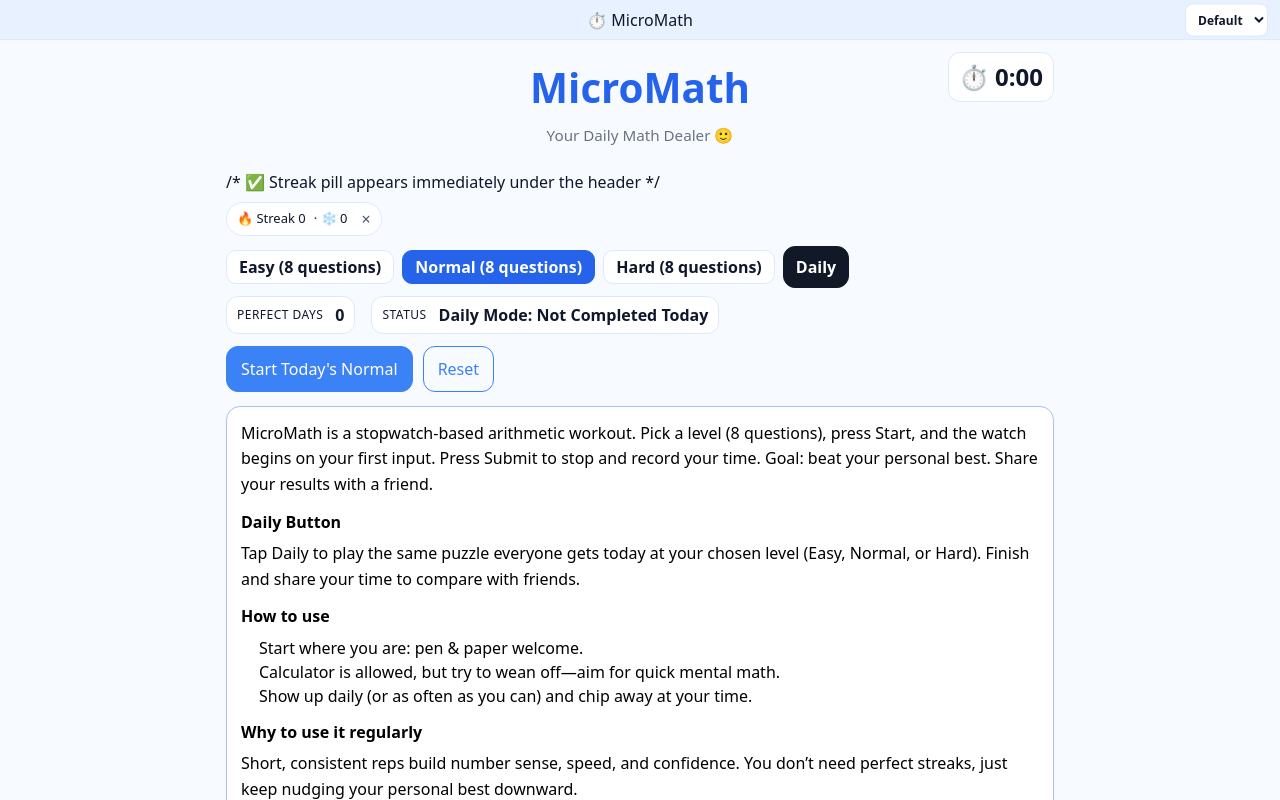
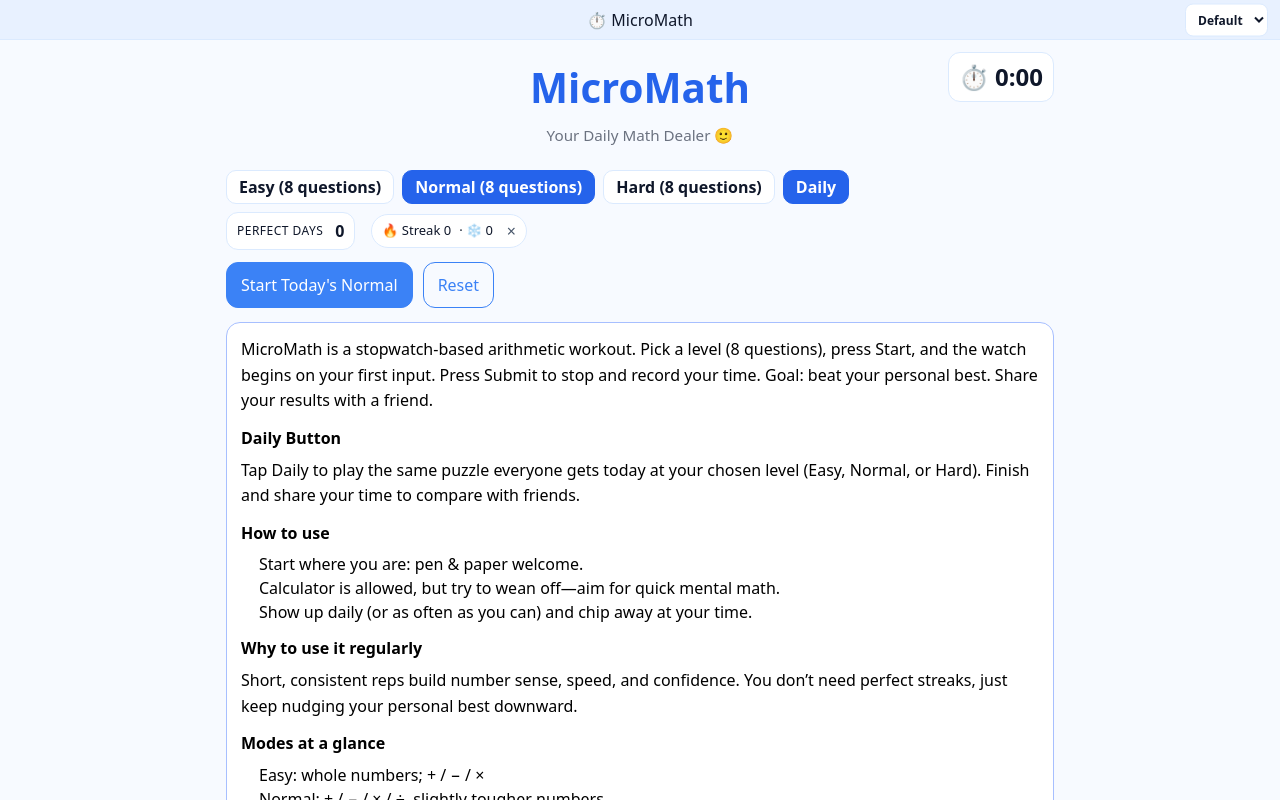
Before and after one commit to joyceybear06/micromath, a React (Vite) app: page / in a window 1280 px wide. Shown: the top 800 px of the page. Built offline with nearby package versions, Linux system fonts and the light colour scheme.

Commit message:
ux: daily tab same size; remove status chip; make streak pill non-dismissible

```diff
--- a/src/App.tsx
+++ b/src/App.tsx
@@ -14,13 +14,13 @@ import { useTheme, type Theme } from "./hooks/useTheme";
 /* ✅ Streaks helper */
 import { updateStreakOnFinish } from "./utils/streaks";
 
-/* ✅ Small pill chip that shows “🔥 Streak N · ❄️ 0|1” */
+/* ✅ Small pill chip that shows “🔥 Streak N · ❄️ 0|1” (non-dismissible now) */
 import StreakPill from "./components/StreakPill";
 
-/* ✅ Web Share helper (this is the missing line) */
+/* ✅ Web Share helper */
 import { shareResult } from "./utils/share";
 
-/* NEW: sticky header wrapper */
+/* Sticky header wrapper */
 import StickyHeader from "./components/StickyHeader";
 
 type Status = "idle" | "playing" | "done";
@@ -67,16 +67,12 @@ function InlineResultsModal({
   onClose,
   message,
 }: ResultsProps) {
-
-
-  // Detect Dark by reading your existing attribute on <body>
   const isDark =
     typeof document !== "undefined" &&
     (document.body.getAttribute("data-theme") === "dark" ||
       document.body.classList.contains("dark") ||
       document.documentElement.classList.contains("dark"));
 
-  // Panel colors (Light vs Dark)
   const panelBg = isDark ? "#1f2937" : "#ffffff";
   const panelBorder = isDark ? "#334155" : "#e5e7eb";
   const panelText = isDark ? "#f8fafc" : "#111827";
@@ -96,9 +92,7 @@ function InlineResultsModal({
           origin: { y: 0.6 },
           scalar: perfect ? 1.1 : 0.9,
         });
-      } catch {
-        /* optional */
-      }
+      } catch {}
     })();
     return () => {
       canceled = true;
@@ -109,17 +103,13 @@ const onShare = async () => {
     const url = typeof window !== "undefined" ? window.location.origin : "";
     await shareResult({
       appName: "MicroMath",
-    // You can pass your mode label here if you have it in scope; otherwise omit it
-    // modeLabel,
       score,
       total,
       elapsedMs: timeMs,
-    // extra: `🔥 Streak ${s.streak} · ❄️ ${s.freeze}`, // (optional when you wire streaks)
       url,
       title: "MicroMath",
     });
   };
-
 
   if (!open) return null;
 
@@ -251,7 +241,6 @@ export default function App() {
   // THEME (persisted)
   const [theme, setTheme] = useTheme();
 
-  // ensure the theme attribute is on <body> (so light/dark palettes apply globally)
   useEffect(() => {
     document.body.setAttribute("data-theme", theme);
   }, [theme]);
@@ -325,8 +314,13 @@ const finish = () => {
       : 0;
     const perfect = steps.length > 0 && score === steps.length;
 
-  /* ✅ Update streak + freeze state (localStorage) */
+    /* ✅ Update streak + freeze in localStorage */
     updateStreakOnFinish(score, steps.length || 8);
+
+    /* Let StreakPill know its values changed (same-tab update) */
+    try {
+      window.dispatchEvent(new Event("streak:changed"));
+    } catch {}
 
     const pickEnc = () => {
       if (perfect) return undefined;
@@ -344,7 +338,6 @@ const finish = () => {
     });
   };
 
-
   const reset = () => {
     setStatus("idle");
     setSteps([]);
@@ -353,7 +346,7 @@ const finish = () => {
     sw.reset();
   };
 
-  // Let CSS know when a round is running (for mobile timer positioning)
+  // CSS hint for mobile timer positioning
   useEffect(() => {
     const v = status === "playing" ? "1" : "0";
     document.body.setAttribute("data-playing", v);
@@ -362,7 +355,7 @@ const finish = () => {
     };
   }, [status]);
 
-  // Global keydown listener to start stopwatch on FIRST keystroke
+  // Start stopwatch on FIRST keystroke in an answer field
   useEffect(() => {
     if (status !== "playing" || paused || sw.running) return;
 
@@ -383,7 +376,7 @@ const finish = () => {
     return () => window.removeEventListener("keydown", handler, true);
   }, [status, paused, sw]);
 
-  // Scoring ------------------------------------------------------------------
+  // Scoring
   const correctCount = useMemo(
     () =>
       steps.reduce((acc, s, i) => {
@@ -402,16 +395,9 @@ const finish = () => {
     }
   }, [status, correctCount, steps.length]);
 
-  // Meta values --------------------------------------------------------------
   const perfectDays = Number(localStorage.getItem("perfectDays") || "0");
-  const statusChip = isDaily
-    ? `Daily Mode: ${canPlayToday ? "Not Completed Today" : "Completed for Today"}`
-    : "Practice Mode";
 
-  // NEW: human-readable label for the Share card
-  const modeLabel = mode === "hard" ? "Hard" : mode === "normal" ? "Normal" : "Easy";
-
-  /* ---------------------- ENTER → focus next input ---------------------- */
+  /* ENTER → focus next input */
   const handleAnswerKeyDown = (
     e: React.KeyboardEvent<HTMLInputElement>,
     idx: number
@@ -431,9 +417,8 @@ const finish = () => {
       requestAnimationFrame(() => next.focus());
     }
   };
-  /* --------------------------------------------------------------------- */
 
-  /* ------------------- Mini stopwatch: visibility logic ------------------ */
+  /* Mini stopwatch: visibility logic */
   const mainTimerRef = useRef<HTMLDivElement | null>(null);
   const [isMainInView, setIsMainInView] = useState(true);
 
@@ -448,7 +433,6 @@ const finish = () => {
     return () => obs.disconnect();
   }, []);
 
-  // Scroll direction detector with small threshold (prevents micro-flicker)
   const [scrollDir, setScrollDir] = useState<"up" | "down">("up");
   useEffect(() => {
     let lastY =
@@ -482,14 +466,12 @@ const finish = () => {
     };
   }, []);
 
-  // Visible only when: playing, not paused, header timer is off-screen AND last direction wasn't down
   const miniVisible =
     status === "playing" && !paused && !isMainInView && scrollDir !== "down";
-  /* ---------------------------------------------------------------------- */
 
   return (
     <>
-      {/* Top banner (centered title, picker on far right) */}
+      {/* Top banner */}
       <div className="top-banner">
         <div className="top-banner-title">⏱ MicroMath </div>
 
@@ -506,7 +488,7 @@ const finish = () => {
       </div>
 
       <main className="app-container">
-        {/* Header: title + subtitle centered; timer on the right */}
+        {/* Header */}
         <StickyHeader>
           <header
             className="header"
@@ -536,15 +518,9 @@ const finish = () => {
               ⏱ {sw.formatted}
             </div>
           </header>
-
-/* ✅ Streak pill appears immediately under the header */
-<div style={{ marginTop: 8 }}>
-  <StreakPill />
-</div>
-
         </StickyHeader>
 
-        {/* Floating mini stopwatch (always mounted in Playing; animated show/hide) */}
+        {/* Floating mini stopwatch (phones) */}
         {status === "playing" && (
           <MiniStopwatch
             text={`⏱ ${sw.formatted}`}
@@ -555,7 +531,7 @@ const finish = () => {
           />
         )}
 
-        {/* Tabs + Daily button */}
+        {/* Tabs + Daily (Daily now styled exactly like the tabs) */}
         <div className="controls-row mode-tabs">
           <button
             onClick={() => setMode("easy")}
@@ -578,40 +554,42 @@ const finish = () => {
             Hard (8 questions)
           </button>
 
+          {/* ⬇️ Daily uses the SAME tab classes, so identical size/flow */}
           <button
             type="button"
-            className={`daily-btn ${isDaily ? "daily-btn--active" : ""}`}
+            className={`tab mode-tab ${isDaily ? "tab--active mode-tab--active" : ""}`}
             onClick={() => setIsDaily((v) => !v)}
+            aria-pressed={isDaily}
             title="Daily gives you the same puzzle as everyone today"
           >
             Daily
           </button>
         </div>
 
-        {/* Meta bar */}
+        {/* Meta bar (STATUS removed; Streak pill not dismissible) */}
         <div className="meta-bar">
           <div className="meta-item">
             <span className="meta-label">Perfect days</span>
             <span className="meta-value">{perfectDays}</span>
           </div>
 
-          <div className="meta-item">
-            <span className="meta-label">Status</span>
-            <span className="meta-value">{statusChip}</span>
+          {/* No “Status” chip anymore */}
+          <StreakPill />
         </div>
-        </div> {/* <-- close meta bar */}
 
         {/* Results strip + Share (after any finish) */}
         {status === "done" && (
           <div className="results card" style={{ marginTop: 12, padding: 12 }}>
             <div className="final-score" style={{ display: "flex", alignItems: "center", gap: 8 }}>
               <span className="meta-label">FINAL SCORE</span>
-              <a className="meta-value">{results.score}/{results.total}</a>
+              <a className="meta-value">
+                {results.score}/{results.total}
+              </a>
             </div>
 
             <ResultsShareSlot
               status={status}
-              modeLabel={modeLabel}
+              modeLabel={mode === "hard" ? "Hard" : mode === "normal" ? "Normal" : "Easy"}
               finalScore={results.score}
               total={results.total}
               elapsedMs={results.timeMs}
@@ -684,9 +662,7 @@ const finish = () => {
                     <SmartNumberInput
                       value={val}
                       onChange={(raw) => {
-                        // Start stopwatch on first character typed
                         if (status === "playing" && !paused && !sw.running) sw.start();
-
                         const next = answers.slice();
                         next[i] = raw;
                         setAnswers(next);
@@ -716,12 +692,15 @@ const finish = () => {
               justifyContent: "flex-start",
             }}
           >
-            <button onClick={finish} className="btn btn--outline">Submit</button>
+            <button onClick={finish} className="btn btn--outline">
+              Submit
+            </button>
             <button
               onClick={() => {
                 setPaused((p) => {
                   const next = !p;
-                  if (next) sw.stop(); else sw.start();
+                  if (next) sw.stop();
+                  else sw.start();
                   return next;
                 });
               }}
@@ -731,9 +710,6 @@ const finish = () => {
             </button>
           </div>
         )}
-        {/* Big + / − pad (Android only) */}
-
-
 
         {/* Instructions */}
         {status === "idle" && (
@@ -742,28 +718,25 @@ const finish = () => {
             style={{
               marginTop: 14,
               padding: 14,
-      color: "#000",          // all body text black (simple, clean)
+              color: "#000",
               lineHeight: 1.6,
-      fontWeight: 400,        // normal weight everywhere by default
+              fontWeight: 400,
             }}
           >
-    {/* Intro (plain body text, no bold) */}
             <p style={{ margin: "0 0 10px" }}>
-      MicroMath is a stopwatch-based arithmetic workout. Pick a level (8 questions), press
-      Start, and the watch begins on your first input. Press Submit to stop and record your time.
-      Goal: beat your personal best. Share your results with a friend.
+              MicroMath is a stopwatch-based arithmetic workout. Pick a level (8 questions),
+              press Start, and the watch begins on your first input. Press Submit to stop and
+              record your time. Goal: beat your personal best. Share your results with a friend.
             </p>
 
-    {/* Daily button (bold heading ONLY) */}
             <h3 style={{ margin: "12px 0 6px", fontWeight: 700 }}>
               <strong>Daily Button</strong>
             </h3>
             <p style={{ margin: "0 0 10px" }}>
-      Tap Daily to play the same puzzle everyone gets today at your chosen level (Easy, Normal, or Hard).
-      Finish and share your time to compare with friends.
+              Tap Daily to play the same puzzle everyone gets today at your chosen level (Easy,
+              Normal, or Hard). Finish and share your time to compare with friends.
             </p>
 
-    {/* How to use (bold heading ONLY) */}
             <h3 style={{ margin: "12px 0 6px", fontWeight: 700 }}>
               <strong>How to use</strong>
             </h3>
@@ -773,16 +746,14 @@ const finish = () => {
               <li>Show up daily (or as often as you can) and chip away at your time.</li>
             </ul>
 
-    {/* Why to use it regularly (bold heading ONLY) */}
             <h3 style={{ margin: "12px 0 6px", fontWeight: 700 }}>
               <strong>Why to use it regularly</strong>
             </h3>
             <p style={{ margin: "0 0 10px" }}>
-      Short, consistent reps build number sense, speed, and confidence. You don’t need perfect streaks, just keep
-      nudging your personal best downward.
+              Short, consistent reps build number sense, speed, and confidence. You don’t need
+              perfect streaks, just keep nudging your personal best downward.
             </p>
 
-    {/* Modes at a glance (bold heading ONLY) */}
             <h3 style={{ margin: "12px 0 6px", fontWeight: 700 }}>
               <strong>Modes at a glance</strong>
             </h3>
@@ -792,7 +763,6 @@ const finish = () => {
               <li>Hard: adds exponents and parentheses</li>
             </ul>
 
-    {/* Closing line (plain) */}
             <p style={{ margin: 0 }}>
               Ready? Tap Start, race the clock, and share your best time.
             </p>
```
Lines whose indentation alone changed are shown as unchanged.
